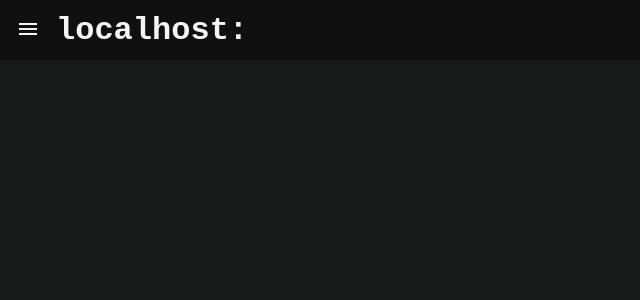
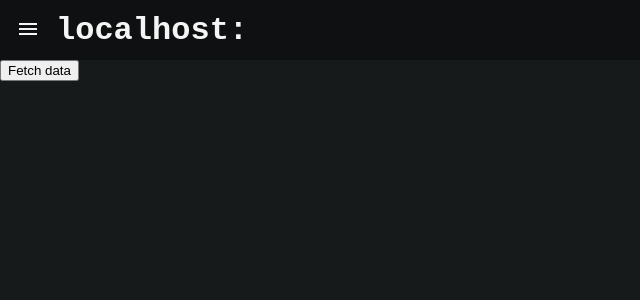
Before and after one commit to jacob-r-harris/vue-website, a Vue app in the folder vue-website/: page /newscraper in a window 1280 px wide. Before the commit this address had no page. Shown: the top 300 px of the page, without its empty margins (0-640 px from the left). Built offline with nearby package versions, Linux system fonts and the light colour scheme.

Commit message:
News Scraper Mini Project
+NewScraper page
+Functionality to get request from separate python backend

```diff
--- a/vue-website/package.json
+++ b/vue-website/package.json
@@ -9,6 +9,7 @@
     "preview": "vite preview"
   },
   "dependencies": {
+    "axios": "^1.7.9",
     "vue": "^3.5.12",
     "vue-router": "^4.4.5",
     "vue-website": "file:"
--- /dev/null
+++ b/vue-website/src/components/NewScraper.vue
@@ -0,0 +1,37 @@
+<template>
+    <button @click="fetchData">Fetch data</button>
+    <div v-if="data">
+        <p>Test: {{ data }}</p>
+    </div>
+</template>
+
+<script>
+  import axios from 'axios';
+
+  export default {
+    data() {
+        return {
+            data: null,
+        };
+    },
+    methods: {
+      async fetchData() {
+        const path = 'http://localhost:5000/api/data'
+        //const path = "https://random-data-api.com/api/v2/users"
+        axios.get(path)
+            .then((res) => {
+                this.data = res.data;
+            })
+            .catch((error) => {
+                console.error(error);
+            })
+      }
+    }
+  }
+ </script>
+
+<style>
+    p {
+        color: whitesmoke;
+    }
+</style>
--- a/vue-website/src/components/Sidebar.vue
+++ b/vue-website/src/components/Sidebar.vue
@@ -6,6 +6,10 @@
 
         <router-link to="/giraffe" class="sidebar-nav-button">
             Giraffe
+        </router-link>
+
+        <router-link to="/newscraper" class="sidebar-nav-button">
+            NewScraper
         </router-link>
     </div>
 </template>
--- a/vue-website/src/main.js
+++ b/vue-website/src/main.js
@@ -6,6 +6,7 @@ import NavBar from './components/NavBar.vue'
 import Lipsum from './components/Lipsum.vue'
 import Sidebar from './components/Sidebar.vue'
 import Giraffe from './components/Giraffe.vue'
+import NewScraper from './components/NewScraper.vue'
 
 
 const router = createRouter({
@@ -13,6 +14,7 @@ const router = createRouter({
     routes: [
         { path: '/home', component: Lipsum },
         { path: '/giraffe', component: Giraffe },
+        { path: '/newscraper', component: NewScraper },
     ]
 });
 
@@ -24,4 +26,5 @@ app.component('nav-bar', NavBar);
 app.component('sidebar', Sidebar);
 app.component('lipsum', Lipsum);
 app.component('giraffe', Giraffe);
+app.component('newscraper', NewScraper);
 app.mount('#app')
```
Also changed, not shown: 1 other file (tests, documents, lock files or other folders).
